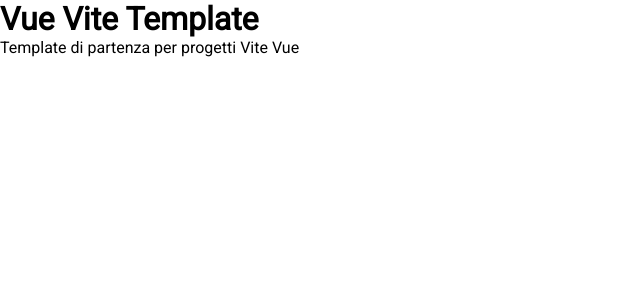
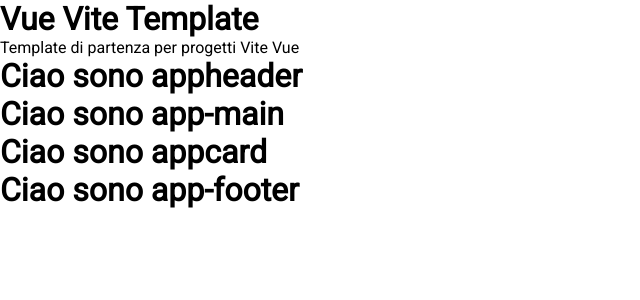
Before and after one commit to violix96/vite-rick-morty, a Vue app: page / in a window 1280 px wide. Shown: the top 300 px of the page, without its empty margins (0-640 px from the left). Built offline with nearby package versions, Linux system fonts and the light colour scheme.

Commit message:
[UPD] Creation of linked lists of components

```diff
--- a/src/App.vue
+++ b/src/App.vue
@@ -1,6 +1,24 @@
-<!-- <script></script> -->
+<script>
+import AppHeader from './components/AppHeader.vue';
+import AppMain from './components/AppMain.vue';
+import AppFooter from './components/AppFooter.vue';
+
+export default{
+  components: {
+    AppHeader,
+    AppMain,
+    AppFooter,
+  },
+};
+
+</script>
 <template>
   <h1>Vue Vite Template</h1>
   <p>Template di partenza per progetti Vite Vue</p>
+  <AppHeader />
+  <AppMain />
+  <AppFooter />
 </template>
+
+
 <!-- <style></style> -->
--- /dev/null
+++ b/src/components/AppCard.vue
@@ -0,0 +1,9 @@
+<script>
+export default{
+    name: 'AppCard',
+}
+</script>
+
+<template>
+    <h1>Ciao sono appcard</h1>
+</template>
--- /dev/null
+++ b/src/components/AppFooter.vue
@@ -0,0 +1,9 @@
+<script>
+export default{
+    name: 'AppFooter',
+}
+</script>
+
+<template>
+    <h1>Ciao sono app-footer</h1>
+</template>
--- /dev/null
+++ b/src/components/AppHeader.vue
@@ -0,0 +1,9 @@
+<script>
+export default{
+    name: 'AppHeader',
+}
+</script>
+
+<template>
+    <h1>Ciao sono appheader</h1>
+</template>
--- /dev/null
+++ b/src/components/AppMain.vue
@@ -0,0 +1,14 @@
+<script>
+import AppCardVue from './AppCard.vue';
+export default{
+    name: 'AppMain',
+    components:{
+        AppCardVue
+    }
+}
+</script>
+
+<template>
+    <h1>Ciao sono app-main</h1>
+    <AppCardVue />
+</template>
```
